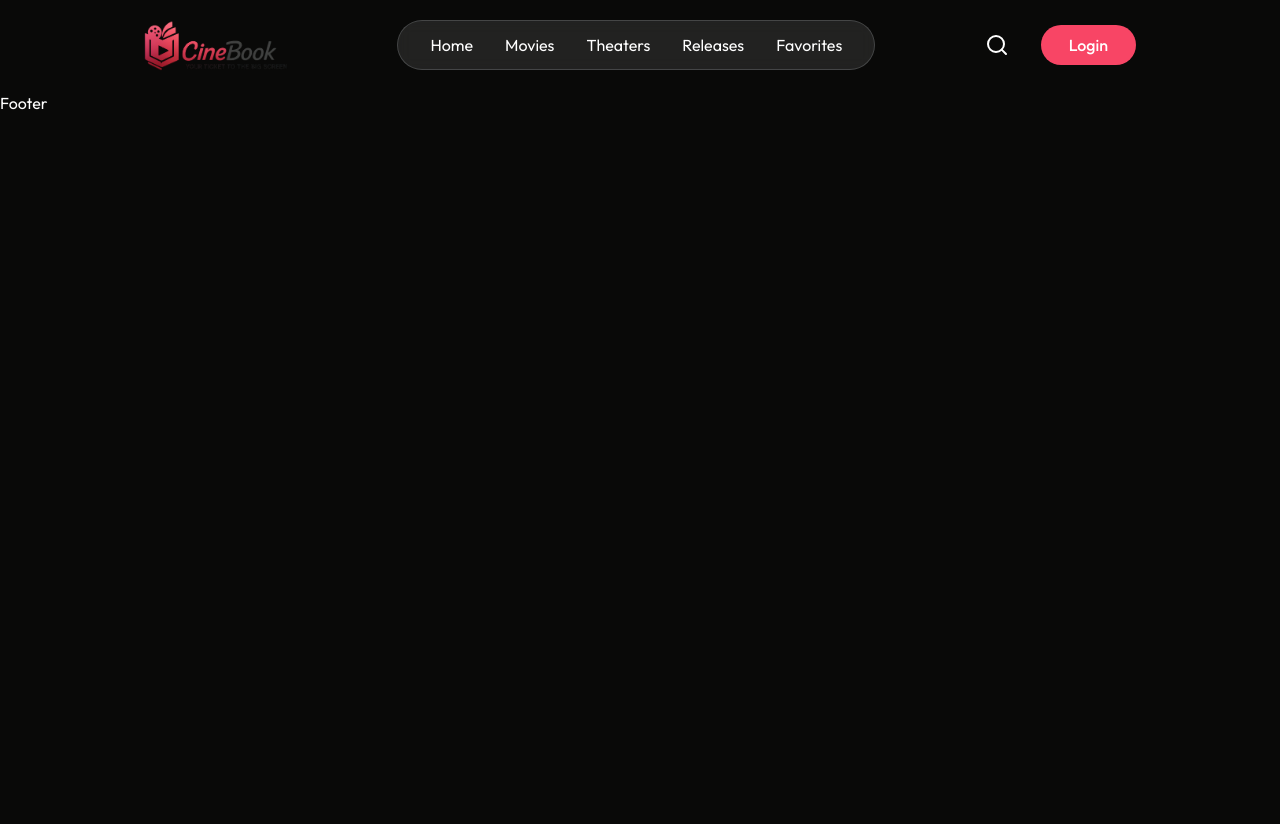
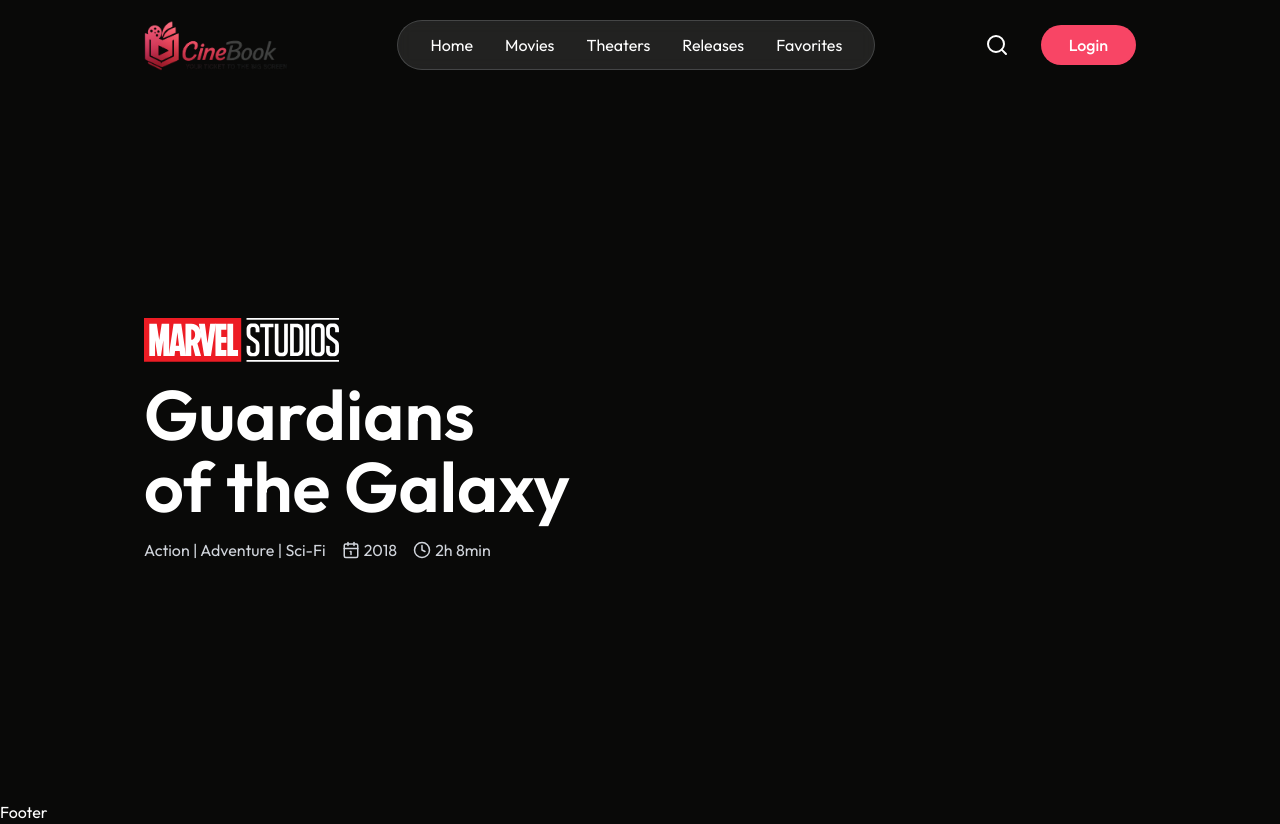
Before and after one commit to MalindaDeshan/Movie_Ticket_Bookin_MERN, a React (Vite) app in the folder client/: page / in a window 1280 px wide. Before the commit the page ends 800 px from the top, so only its background shows below. Built offline with nearby package versions, Linux system fonts and the light colour scheme; no server answers.

Commit message:
HeroSection Completede

```diff
--- /dev/null
+++ b/client/src/components/HeroSection.jsx
@@ -0,0 +1,29 @@
+import React from 'react'
+import { assets } from '../assets/assets'
+import { Calendar1Icon, ClockIcon } from 'lucide-react'
+
+const HeroSection = () => {
+  return (
+    <div className='flex flex-col items-start justify-center gap-4
+    px-6 md:px-16 lg:px-36 bg-[url("/backgroundImage.png")] bg-cover
+    bg-center h-screen'>
+        <img src={assets.marvelLogo} alt="" className='max-h-11 lg:h-11 mt-20'/>
+
+        <h1 className='text-5xl md:text-[70px] md:leading-18
+        font-semibold max-w-110'>Guardians <br/> of the Galaxy</h1>
+
+        <div className='flex items-center gap-4 text-gray-300'>
+            <span>Action | Adventure | Sci-Fi</span>
+            <div className='flex items-center gap-1'>
+                <Calendar1Icon className='w-4.5 h-4.5'/> 2018
+            </div>
+            <div className='flex items-center gap-1'>
+                <ClockIcon className='w-4.5 h-4.5'/> 2h 8min
+            </div>
+        </div>
+
+    </div>
+  )
+}
+
+export default HeroSection
--- a/client/src/components/Navbar.jsx
+++ b/client/src/components/Navbar.jsx
@@ -12,7 +12,7 @@
   const navigate = useNavigate();
 
   return (
-    <div className='flexed top-0 left-0 z-50 q-full flex items-center
+    <div className='fixed top-0 left-0 z-50 w-full flex items-center
     justify-between px-6 md:px-16 lg:px-36 py-5'>
       <Link to={'/'} className='max-md:flex-1'>
         <img src={assets.logo} alt="" className='w-36 h-auto'/>
--- a/client/src/pages/Home.jsx
+++ b/client/src/pages/Home.jsx
@@ -1,10 +1,11 @@
 import React from 'react'
+import HeroSection from '../components/HeroSection'
 
 const Home = () => {
   return (
-    <div>
-
-    </div>
+    <>
+      <HeroSection />
+    </>
   )
 }
 
```
Also changed, not shown: 1 other file (tests, documents, lock files or other folders).
